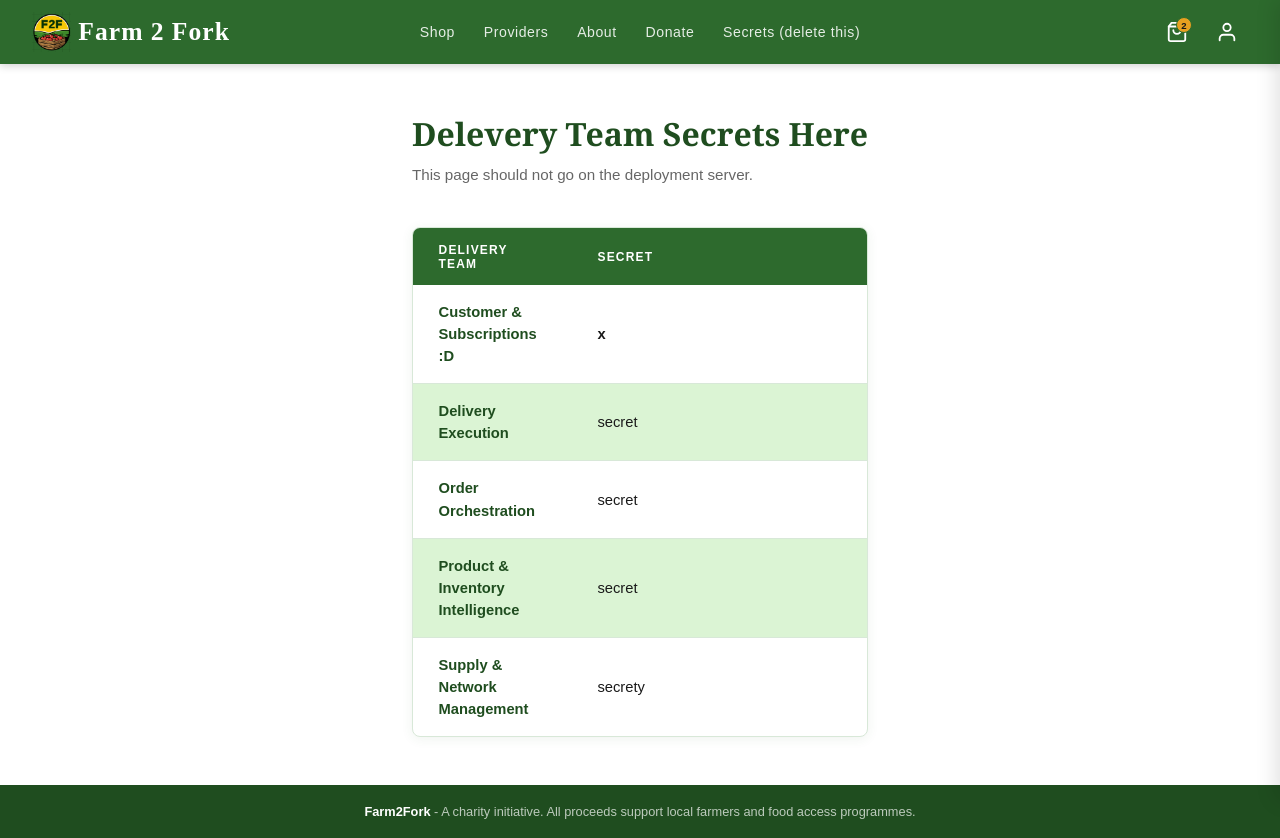
After one commit to MaksPyvo/Customer_-_Subscription_ESD, a Flask app: template app/templates/secrets.html in a window 1280 px wide. The commit adds this page. Run offline with Flask 3, Linux system fonts and the light colour scheme; the template is opened without the code that fills it: most values are stand-ins (such as "Sample title", 1, 10 or a date in 2020).

Commit message:
Added secrets UI page

```diff
--- a/app/app.py
+++ b/app/app.py
@@ -15,6 +15,10 @@ def login():
 def providers():
    return render_template('providers.html')
 
+@app.route('/info')
+def info():
+   return render_template('info.html')
+
 @app.route('/secret', methods=['GET'])
 def get_dt_secret():
    try:
@@ -22,14 +26,15 @@ def get_dt_secret():
       data = get_secret()
 
       secret = data.get('secret')
-      print("customer and subscriptions secret: ", secret)
+      # print("customer and subscriptions secret: ", secret)
       # returns as json for now...
-      return jsonify(data), 200
+      return render_template('secrets.html', secret=secret)
 
    except Exception as e:
       # error handling
       return jsonify({"error": str(e)}), 500
 
 
+
 if __name__ == '__main__':
    app.run(host='0.0.0.0', port=7500, debug=True)
--- a/app/static/header.html
+++ b/app/static/header.html
@@ -9,10 +9,11 @@
 </a>
 
 <nav aria-label="Main navigation">
-    <a href="#">Shop</a>
+    <a href="/">Shop</a>
     <a href="/providers">Providers</a>
-    <a href="#">About</a>
+    <a href="/info">About</a>
     <a href="#">Donate</a>
+    <a href="/secret">Secrets (delete this) </a>
 </nav>
 
 <div class="header-actions">
--- a/app/static/styles.css
+++ b/app/static/styles.css
@@ -603,3 +603,98 @@ footer strong {
   height: 1px;
   background: var(--border);
 }
+
+
+
+.info-page {
+  max-width: 800px;
+  margin: 0 auto;
+  padding: 3rem 2rem;
+}
+
+.info-header {
+  margin-bottom: 2.5rem;
+}
+
+.info-title {
+  font-family: Georgia, 'Times New Roman', serif;
+  font-size: 2rem;
+  font-weight: bold;
+  color: var(--green-dark);
+  margin-bottom: 0.5rem;
+}
+
+.info-subtitle {
+  font-family: Arial, sans-serif;
+  font-size: 0.95rem;
+  color: var(--muted);
+  line-height: 1.6;
+}
+
+.info-container {
+  background: #ffffff;
+  border: 1px solid var(--border);
+  border-radius: 8px;
+  overflow: hidden;
+  box-shadow: 0 2px 12px rgba(45, 106, 45, 0.08);
+}
+
+.table-title {
+  font-family: Georgia, 'Times New Roman', serif;
+  font-size: 1.2rem;
+  font-weight: bold;
+  color: var(--green-dark);
+  padding: 1.4rem 1.6rem;
+  border-bottom: 1px solid var(--border);
+  background: var(--green-light);
+}
+
+.info-table {
+  width: 100%;
+  border-collapse: collapse;
+  font-family: Arial, sans-serif;
+  font-size: 0.92rem;
+}
+
+.info-table thead tr {
+  background: var(--green);
+  color: #ffffff;
+}
+
+.info-table thead th {
+  padding: 0.9rem 1.6rem;
+  text-align: left;
+  font-size: 0.75rem;
+  font-weight: bold;
+  letter-spacing: 0.1em;
+  text-transform: uppercase;
+}
+
+.info-table tbody tr {
+  border-bottom: 1px solid var(--border);
+  transition: background 0.12s;
+}
+
+.info-table tbody tr:last-child {
+  border-bottom: none;
+}
+
+.info-table tbody tr:nth-child(even) {
+  background: var(--green-light);
+}
+
+.info-table tbody tr:hover {
+  background: #e4f4e4;
+}
+
+.info-table tbody td {
+  padding: 1rem 1.6rem;
+  color: var(--text);
+  line-height: 1.5;
+}
+
+.info-table tbody td:first-child {
+  font-weight: bold;
+  color: var(--green-dark);
+  width: 35%;
+}
--- a/app/templates/info.html
+++ b/app/templates/info.html
@@ -3,6 +3,10 @@
 
 {% block content %}
 
-Add flavour text here
+<div class="info-page">
+  <div class="info-header">
+    <h1 class="info-title">Jordan was here</h1>
+  </div>
+</div>
 
 {% endblock %}
--- /dev/null
+++ b/app/templates/secrets.html
@@ -0,0 +1,48 @@
+{% extends "base.html" %}
+{% block title %}Farm2Fork{% endblock %}
+
+{% block content %}
+
+<div class="info-page">
+
+  <div class="info-header">
+    <h1 class="info-title">Delevery Team Secrets Here</h1>
+    <p class="info-subtitle">This page should not go on the deployment server.</p>
+  </div>
+
+  <div class="info-container">
+    <table class="info-table">
+      <thead>
+        <tr>
+          <th>Delivery Team</th>
+          <th>Secret</th>
+        </tr>
+      </thead>
+      <tbody>
+        <tr>
+          <td>Customer & Subscriptions :D</td>
+          <td><strong>{{ secret }}</strong></td>
+        </tr>
+        <tr>
+          <td>Delivery Execution</td>
+          <td>secret</td>
+        </tr>
+        <tr>
+          <td>Order Orchestration</td>
+          <td>secret</td>
+        </tr>
+        <tr>
+          <td>Product & Inventory Intelligence</td>
+          <td>secret</td>
+        </tr>
+        <tr>
+          <td>Supply & Network Management</td>
+          <td>secrety</td>
+        </tr>
+      </tbody>
+    </table>
+  </div>
+
+</div>
+
+{% endblock %}
```
